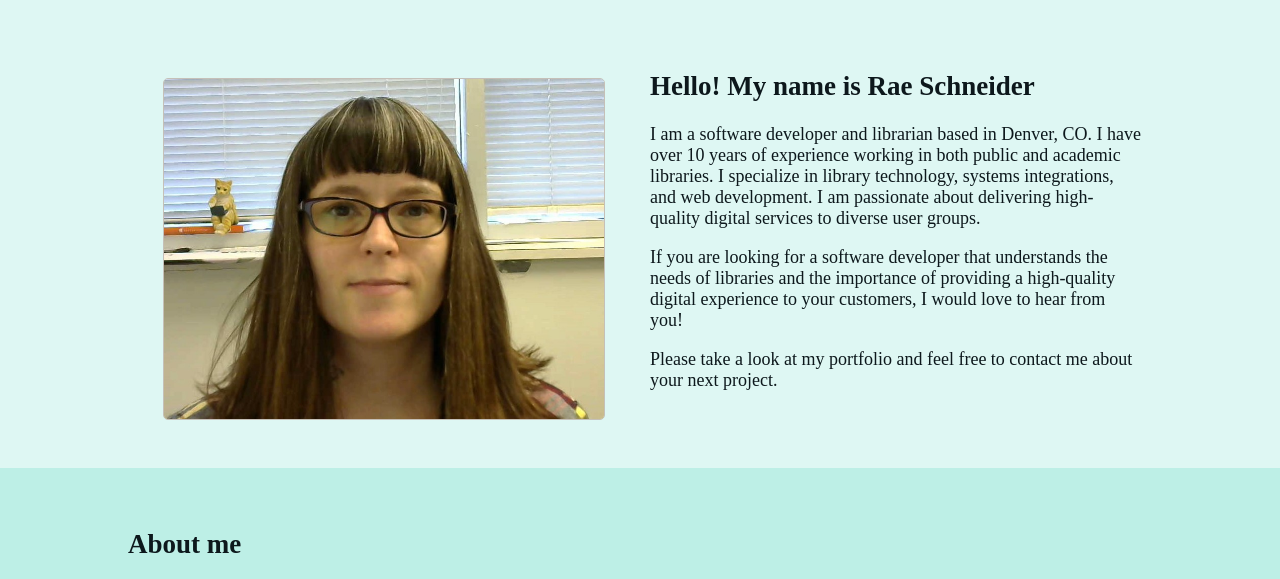
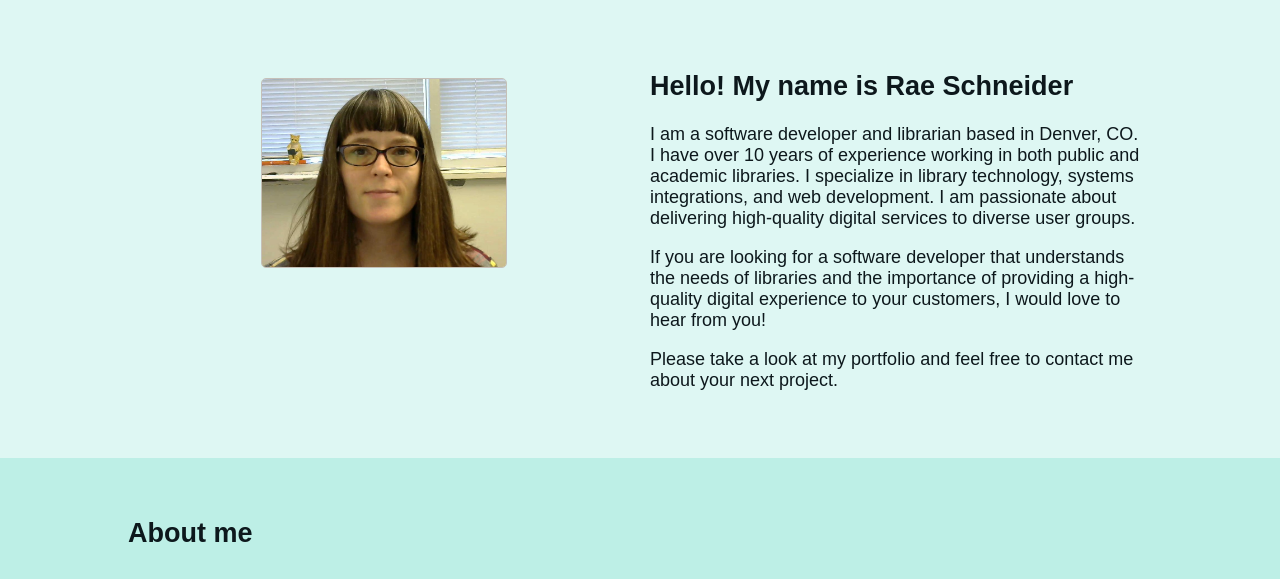
Before and after one commit to raeas/portfolio, a plain HTML site: page index.html in a window 1280 px wide. Shown: the part 150-729 px from the top of the page. Drawn offline with Linux system fonts and the light colour scheme.

Commit message:
update for final

```diff
--- a/style.css
+++ b/style.css
@@ -5,7 +5,7 @@
 
   /*general styles*/
   body {
-    font-family: 'Roboto Slab', serif;
+    font-family: 'Montserrat', sans-serif;
     margin: 0;
     background-color: #DEF7F3;
     color: #0D181C;
@@ -45,7 +45,7 @@
   }
 
   main img{
-      width: 90%;
+      width: 50%;
       margin-top: 30px;
   }
 
@@ -110,6 +110,10 @@ p a:visited { color: #f4a261; }
 p a:hover   { color: #2a9d8f; }
 p a:active  { color: #e9c46a; }
 
+.portfolio a {
+  float: right;
+}
+
 /* iframe styles*/
 iframe {
 	width: 100%;
```
